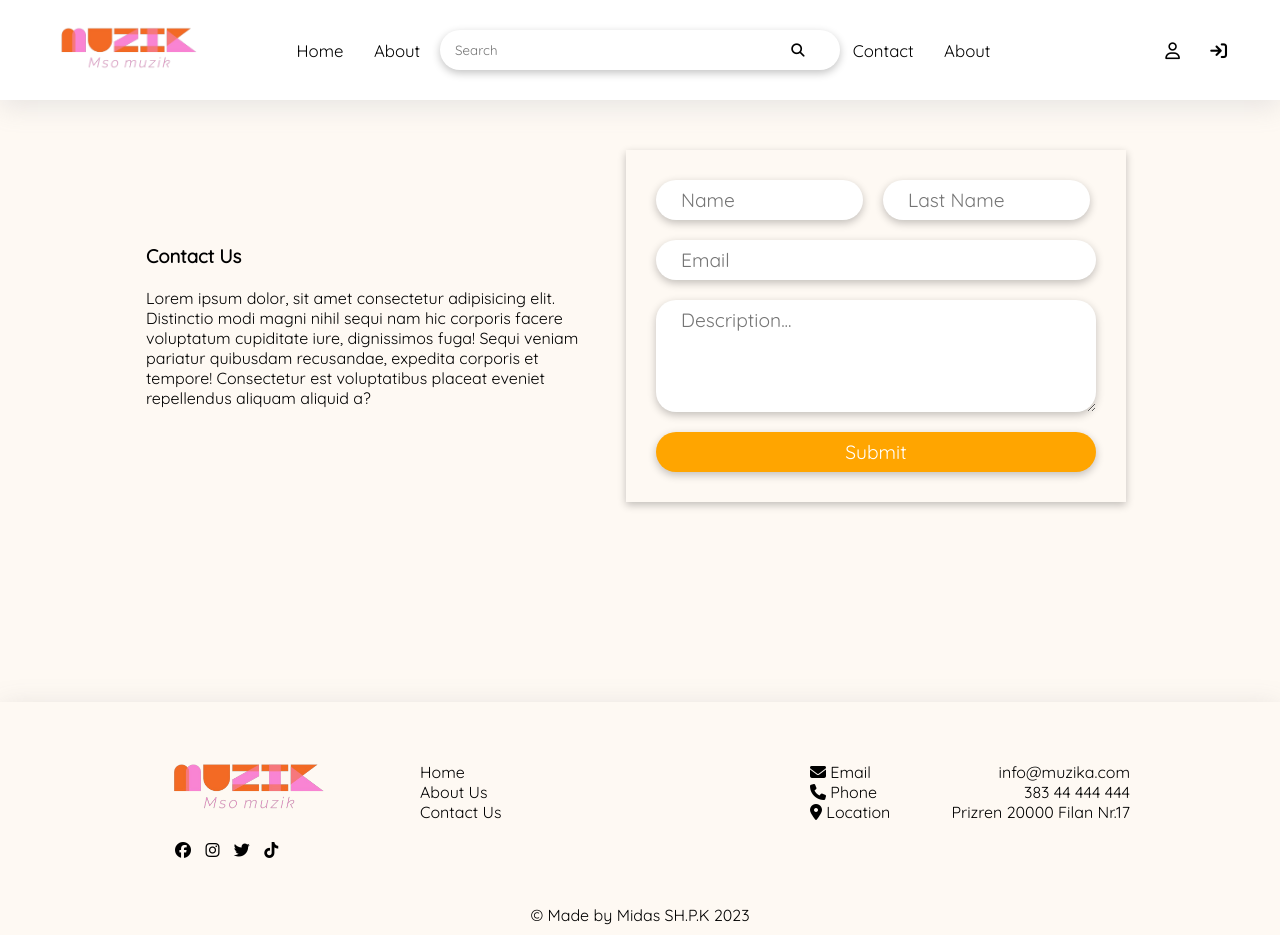
After one commit to ArdiolaBytyqi/Music-Course, a PHP site: page /contact-us.html in a window 1280 px wide. The commit adds this page. Run offline with PHP 8.4, Linux system fonts and the light colour scheme.

Commit message:
Added contact us about us and login register

```diff
--- a/assets/css/style.css
+++ b/assets/css/style.css
@@ -211,3 +211,138 @@ footer .links ul li{
     left: 0;
     z-index: 999;
 }
+
+.form{
+    display: flex;
+    justify-content: center;
+    align-items: center;
+    flex-direction: column;
+    width: 100%;
+    height: 30vh;
+}
+.form form{
+    display: flex;
+    flex-direction: column;
+    margin-top: 150px;
+}
+.form form input{
+    margin: 10px;
+    padding: 8px 25px;
+    font-size: 2.4vh;
+    outline: none;
+    border: none;
+    box-shadow: rgba(0, 0, 0, 0.24) 0px 3px 8px;
+    border-radius: 20px;
+}
+.form form button{
+    margin: 10px;
+    padding: 8px 25px;
+    font-size: 2.4vh;
+    box-shadow: rgba(0, 0, 0, 0.24) 0px 3px 8px;
+    border-radius: 20px;
+    outline: none;
+    border: none;
+    background: orange;
+    color: #fff;
+}
+.form form button:active{
+    box-shadow: rgba(50, 50, 93, 0.25) 0px 30px 60px -12px inset, rgba(0, 0, 0, 0.3) 0px 18px 36px -18px inset;
+}
+.contact_container{
+    width: 90%;
+    display: flex;
+    flex-direction: row;
+    justify-content: center;
+    align-items: center;
+    margin: 50px;
+    flex-wrap: wrap;
+}
+.contact_container .content{
+    width: 500px;
+    display: flex;
+    justify-content: flex-start;
+    flex-direction: column;
+    padding: 20px;
+}
+.contact_container .contact_form{
+    width: 500px;
+    display: flex;
+    padding: 20px;
+    flex-wrap: wrap;
+    box-shadow: rgba(0, 0, 0, 0.24) 0px 3px 8px;
+}
+.contact_form form{
+    width: 100%;
+    display: flex;
+    justify-content: center;
+    flex-direction: column;
+}
+.contact_form form input, textarea{
+    margin: 10px;
+    padding: 8px 25px;
+    font-size: 2.4vh;
+    box-shadow: rgba(0, 0, 0, 0.24) 0px 3px 8px;
+    border-radius: 20px;
+    outline: none;
+    border: none;
+}
+.contact_form form button{
+    background-color: orange;
+    color: #fff;
+    margin: 10px;
+    padding: 8px 25px;
+    font-size: 2.4vh;
+    box-shadow: rgba(0, 0, 0, 0.24) 0px 3px 8px;
+    border-radius: 20px;
+    outline: none;
+    border: none;
+}
+.make_row{
+    width: 100%;
+    display: flex;
+    flex-wrap: nowrap;
+}
+.make_row input{
+    width: 45%;
+}
+.about-us_container{
+    width: 100%;
+    display: flex;
+    justify-content: center;
+    text-align: center;
+    flex-direction: column;
+    margin-top: 50px;
+}
+.about_content{
+    width: 100%;
+    display: flex;
+    flex-direction: row;
+    flex-wrap: wrap;
+    justify-content: center;
+    align-items: center;
+
+}
+.about_content .about_details{
+    width: 300px;
+    height: 400px;
+    display: flex;
+    flex-direction: column;
+    box-shadow: rgba(0, 0, 0, 0.24) 0px 3px 8px;
+    justify-content: center;
+    align-items: flex-start;
+    text-align:center;
+
+    margin: 20px;
+}
+.about_content .about_details img{
+    width: 100%;
+    height: 300px;
+    object-fit: cover;
+}
+.about_content .about_details h3{
+    margin-top: 50px;
+}
+.about_content .about_details p{
+    margin-top: 10px;
+    margin-bottom: 30px;
+}
--- /dev/null
+++ b/contact-us.html
@@ -0,0 +1,118 @@
+<!DOCTYPE html>
+<html lang="en">
+
+<head>
+    <meta charset="UTF-8">
+    <meta name="viewport" content="width=device-width, initial-scale=1.0">
+
+    <link rel="stylesheet" href="assets/css/style.css">
+    <link rel="stylesheet" href="https://cdnjs.cloudflare.com/ajax/libs/font-awesome/6.5.1/css/all.min.css"
+        integrity="sha512-DTOQO9RWCH3ppGqcWaEA1BIZOC6xxalwEsw9c2QQeAIftl+Vegovlnee1c9QX4TctnWMn13TZye+giMm8e2LwA=="
+        crossorigin="anonymous" referrerpolicy="no-referrer" />
+
+        <link rel="icon" href="assets/images/icon.png" type="image/x-icon">
+
+    <!-- CDN -->
+    <link rel="stylesheet" href="https://cdnjs.cloudflare.com/ajax/libs/slick-carousel/1.8.1/slick.min.css"
+        integrity="sha512-yHknP1/AwR+yx26cB1y0cjvQUMvEa2PFzt1c9LlS4pRQ5NOTZFWbhBig+X9G9eYW/8m0/4OXNx8pxJ6z57x0dw=="
+        crossorigin="anonymous" referrerpolicy="no-referrer" />
+    <link rel="stylesheet" href="https://cdnjs.cloudflare.com/ajax/libs/slick-carousel/1.8.1/slick-theme.min.css"
+        integrity="sha512-17EgCFERpgZKcm0j0fEq1YCJuyAWdz9KUtv1EjVuaOz8pDnh/0nZxmU6BBXwaaxqoi9PQXnRWqlcDB027hgv9A=="
+        crossorigin="anonymous" referrerpolicy="no-referrer" />
+    <title>Music | Contact Us</title>
+</head>
+
+<body>
+
+    <div class="navbar">
+        <div class="logo"><a href="index.html"><img src="assets/images/logo_nobg.png" alt="" width="180px"></a></div>
+        <div class="links main_link_1">
+            <ul>
+                <li><a href="index.html">Home</a></li>
+                <li><a href="about-us.html">About</a></li>
+            </ul>
+        </div>
+        <div class="search_bar"><input type="text" name="" id="" placeholder="Search"><button><i
+                    class="fa-solid fa-magnifying-glass"></i></button></div>
+        <div class="links main_link_2">
+            <ul>
+                <li><a href="contact-us.html">Contact</a></li>
+                <li><a href="#">About</a></li>
+            </ul>
+        </div>
+
+        <div class="links">
+            <ul>
+                <li><a href="register.html"><i class="fa-regular fa-user"></i></a></li>
+                <li><a href="login.html"><i class="fa-solid fa-arrow-right-to-bracket"></i></a></li>
+            </ul>
+        </div>
+    </div>
+
+
+    <div class="contact_container">
+        <div class="content">
+            <h3>Contact Us</h3><br>
+            <p>Lorem ipsum dolor, sit amet consectetur adipisicing elit. Distinctio modi magni nihil sequi nam hic corporis facere voluptatum cupiditate iure, dignissimos fuga! Sequi veniam pariatur quibusdam recusandae, expedita corporis et tempore! Consectetur est voluptatibus placeat eveniet repellendus aliquam aliquid a?</p>
+        </div>
+        <div class="contact_form">
+            <form action="">
+                <div class="make_row">
+                    <input type="tel" name="" id="" placeholder="Name">
+                    <input type="tel" name="" id="" placeholder="Last Name">
+                </div>
+                <input type="email" name="" id="" placeholder="Email">
+                <textarea name="" id="" rows="4" placeholder="Description..."></textarea>
+                <button type="submit">Submit</button>
+            </form>
+        </div>
+    </div>
+
+    <footer>
+        <div class="logo">
+            <img src="assets/images/logo_nobg.png" alt="">
+            <ul>
+                <li><a href=""><i class="fa-brands fa-facebook"></i></a></li>
+
+                <li><a href=""><i class="fa-brands fa-instagram"></i></a></li>
+
+                <li><a href=""><i class="fa-brands fa-twitter"></i></a></li>
+
+                <li><a href=""><i class="fa-brands fa-tiktok"></i></a></li>
+            </ul>
+        </div>
+        <div class="links">
+            <ul>
+                <li><a href="index.html">Home</a></li>
+
+                <li><a href="about-us.html">About Us</a></li>
+
+                <li><a href="contact-us.html">Contact Us</a></li>
+            </ul>
+        </div>
+
+        <div class="links">
+            <ul>
+                <li><span><i class="fa-solid fa-envelope"></i> Email </span><span><a href="#">info@muzika.com</a></span></li>
+                <li><span><i class="fa-solid fa-phone"></i> Phone </span><span><a href="#">383 44 444 444</a></span></li>
+                <li><span><i class="fa-solid fa-location-dot"></i> Location </span><span><a href="#">Prizren 20000 Filan Nr.17</a></span></li>
+            </ul>
+        </div>
+
+
+    <div class="copyright">
+        <span id="copyright">&copy; Made by Midas SH.P.K</span>
+    </div>
+    </footer>
+
+
+    <script>
+        document.addEventListener("DOMContentLoaded", function () {
+            var currentYear = new Date().getFullYear();
+            document.getElementById("copyright").innerHTML += " " + currentYear;
+        });
+
+    </script>
+    </body>
+
+    </html>
```
Also changed, not shown: about-us.html (added, +118 -0 lines), index.html (+12 -12 lines), login.html (added, +111 -0 lines), register.html (added, +109 -0 lines).
